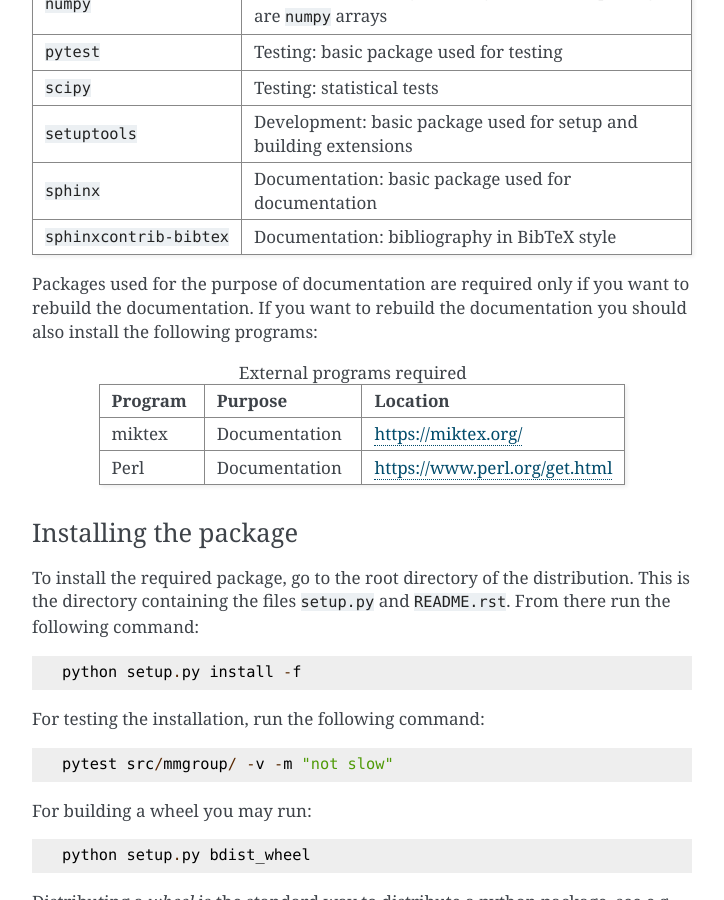
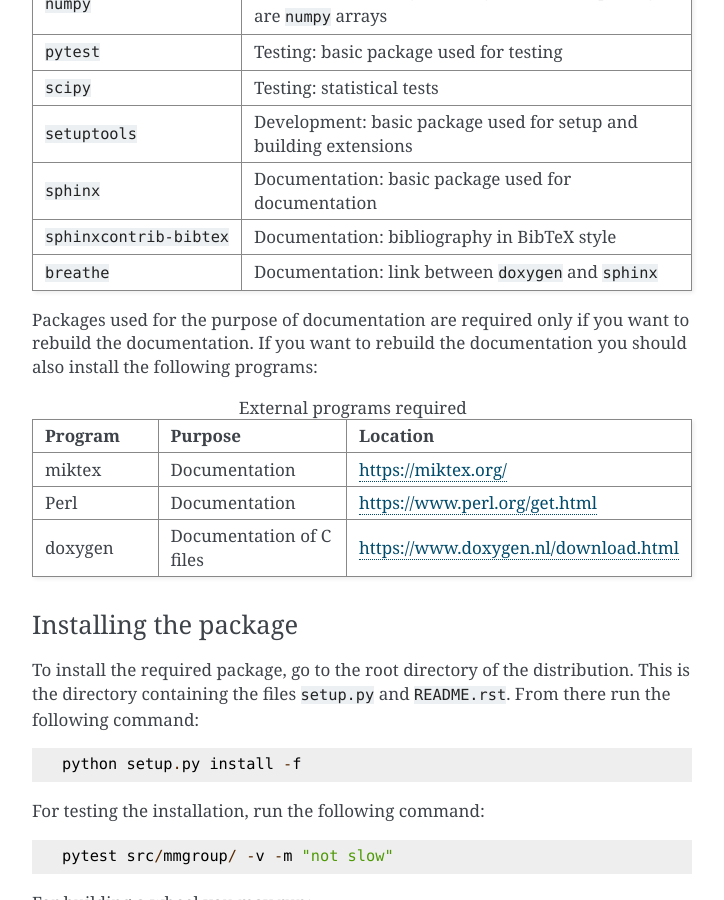
Before and after one commit to Martin-Seysen/mmgroup, a Sphinx documentation site: the page built from docs/source/guide.rst, in a window 1280 px wide and 900 px high, scrolled down 2110 px. Shown: the whole window, without its empty margins (388-1112 px from the left). Built offline with Sphinx 7.4.7, drawn with Linux system fonts in a browser that asks for light colours; cross-references to code outside the pages are shown as plain code; the version number is read from the project's files by our own code; part of the change alters nothing that is shown.

```diff
--- a/docs/source/conf.py
+++ b/docs/source/conf.py
@@ -28,18 +28,20 @@ SETUP_DIR = os.path.abspath(os.path.join('..', '..'))
 C_DIR = os.path.join(SETUP_DIR, "src", "mmgroup", "dev", "c_files")
 DOXYGEN_DIR = os.path.abspath(os.path.join('..', 'doxygen'))
 
+if on_readthedocs:
+    subprocess.check_call([sys.executable, "setup.py", "build_ext"],
+            cwd=SETUP_DIR)
+    print("Setup Directory ", SETUP_DIR)
+    print("Doxygen Directory ", DOXYGEN_DIR)
+    print("C Directory ", C_DIR)
+    print(os.listdir(C_DIR))
+
+
 
 def generate_doxygen_xml(app):
     """Run the doxygen make commands if we're on the ReadTheDocs server"""
 
     print("Starting generate_doxygen_xml ...")
-    if on_readthedocs:
-        subprocess.check_call([sys.executable, "setup.py", "build_ext"],
-            cwd=SETUP_DIR)
-        print("Setup Directory ", SETUP_DIR)
-        print("Doxygen Directory ", DOXYGEN_DIR)
-        print("C Directory ", C_DIR)
-        print(os.listdir(C_DIR))
     subprocess.check_call("doxygen", cwd = DOXYGEN_DIR)
     print("End of generate_doxygen_xml\n")
 
@@ -160,3 +162,13 @@ breathe_projects = {
 }
 
 breathe_default_project = "mmgroup"
+
+
+
+MMGROUP_FILES = [f for f in os.listdir(C_DIR)
+    if os.path.splitext(f)[1] in [".c", ".h"]]
+
+
+breathe_projects_source = {
+   "mmgroup" :  (C_DIR, MMGROUP_FILES)
+}
--- a/docs/source/installation_from_source.inc
+++ b/docs/source/installation_from_source.inc
@@ -34,6 +34,7 @@ should install the following python packages:
                            extensions
   ``sphinx``               Documentation: basic package used for documentation
   ``sphinxcontrib-bibtex`` Documentation: bibliography in BibTeX style
+  ``breathe``              Documentation: link between ``doxygen`` and ``sphinx``
   ======================== =========================================================
 
 Packages used for the purpose of documentation are required only if you want to
@@ -50,6 +51,8 @@ also install the following programs:
   ========= ============== ===========================================================
   miktex    Documentation  https://miktex.org/
   Perl      Documentation  https://www.perl.org/get.html
+  doxygen   Documentation  https://www.doxygen.nl/download.html
+            of C files
   ========= ============== ===========================================================
 
 
```
Also changed, not shown: 1 other file.
